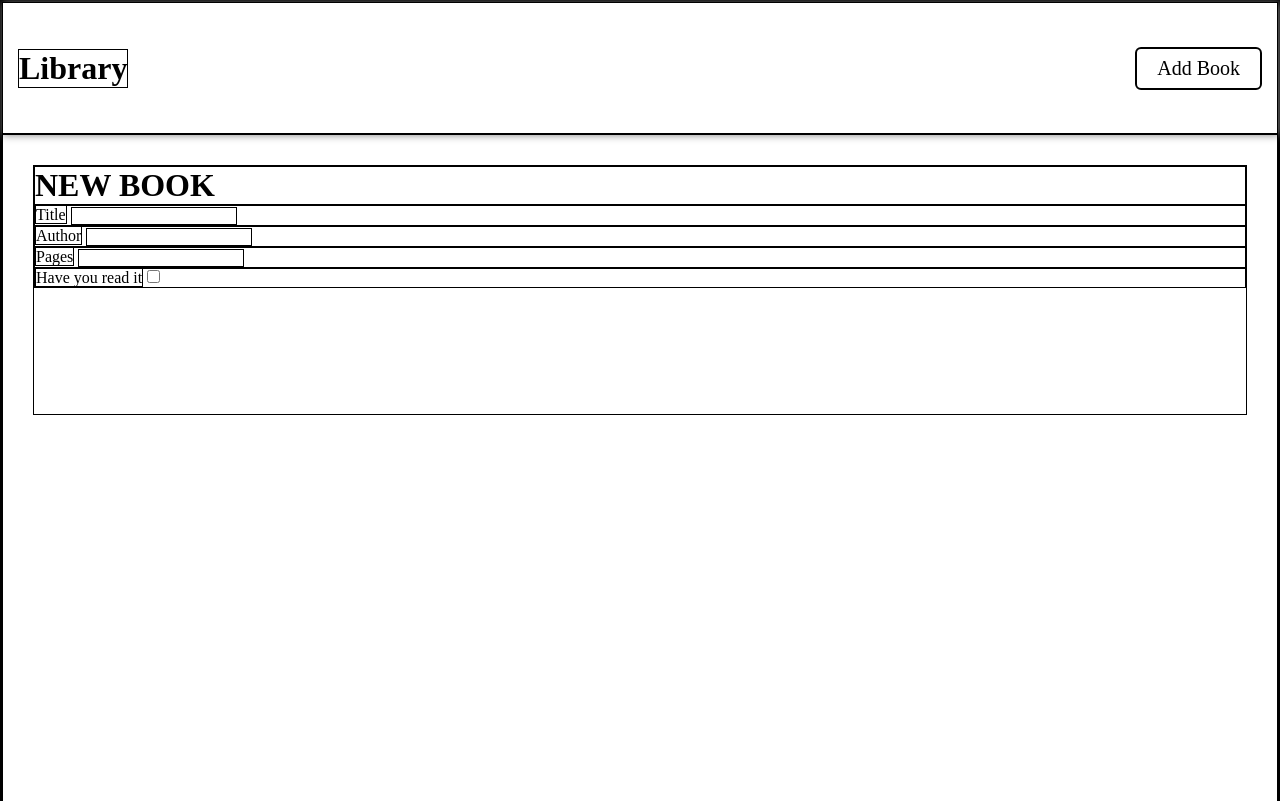
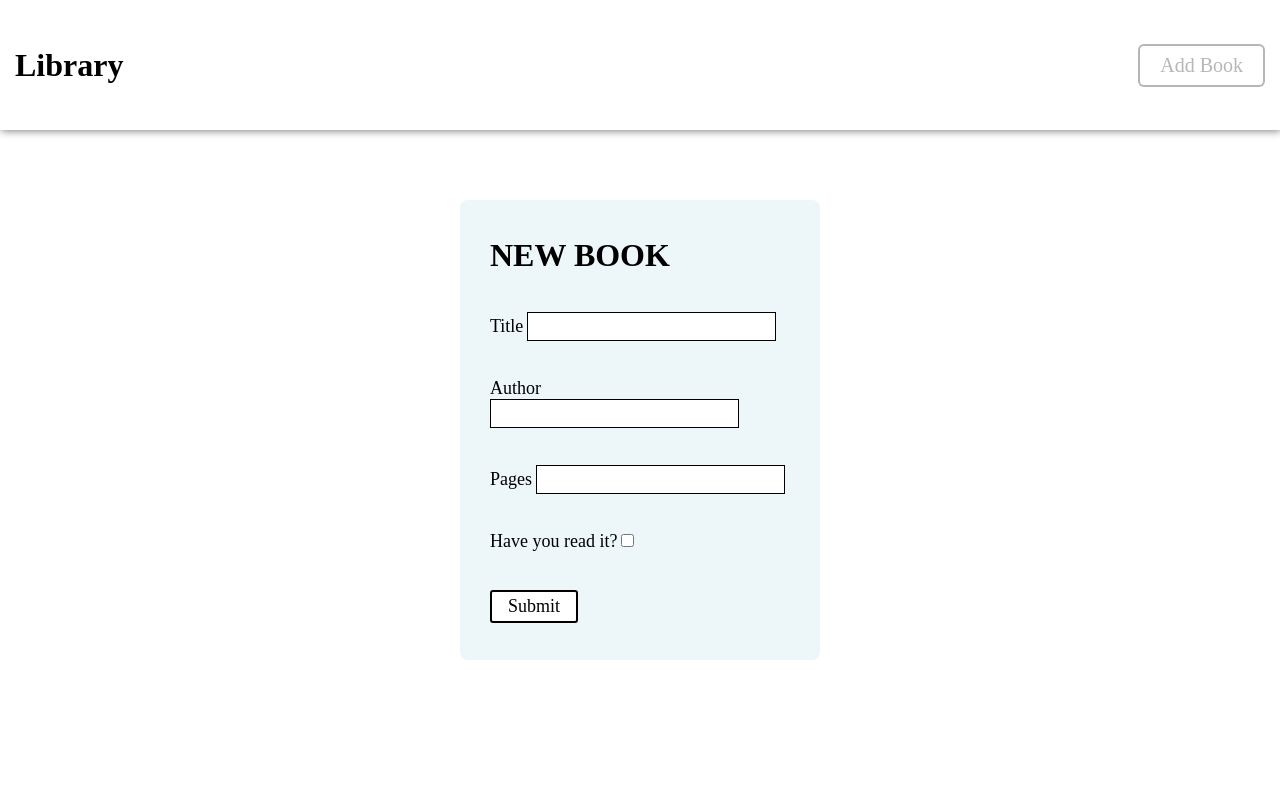
Before and after one commit to rubinimeri/library, a plain HTML site: page index.html in a window 1280 px wide. Both pictures are taken after a click on the button "Add Book". Shown: the top 801 px of the page. Drawn offline with Linux system fonts and the light colour scheme; a web font is replaced by a local one.

Commit message:
addBookToLibrary function works with form

```diff
--- a/index.html
+++ b/index.html
@@ -9,14 +9,14 @@
 <body>
     <header class="header">
         <h1>Library</h1>
-        <button>Add Book</button>
+        <button class="add-book">Add Book</button>
     </header>
     <main class="main">
         <form action="">
             <h1>NEW BOOK</h1>
             <div>
                 <label for="title">Title</label>
-                <input type="text" name="title" id="title">
+                <input type="text" name="title" id="title" required>
             </div>
             <div>
                 <label for="author">Author</label>
@@ -27,9 +27,10 @@
                 <input type="number" name="pages" id="pages">
             </div>
             <div>
-                <label for="read">Have you read it</label>
+                <label for="read">Have you read it?</label>
                 <input type="checkbox" name="read" id="read">
             </div>
+            <button class="submit">Submit</button>
         </form>
     </main>
     <script src="script.js"></script>
--- a/script.js
+++ b/script.js
@@ -12,8 +12,8 @@ function Book(title, author, pages, read){
 
 let myLibrary = [];
 
-function addBookToLibrary() {
-    const book = new Book(prompt("Title?"), prompt("Author"), parseInt(prompt("Pages?")), prompt("Have you read it? true/false"));
+function addBookToLibrary(title, author, pages, read) {
+    const book = new Book(title, author, pages, read);
     const bookContainer = document.querySelector(".main");
 
     const card = document.createElement("div");
@@ -31,3 +31,19 @@ function addBookToLibrary() {
     }
     myLibrary.push(book);
 }
+
+const addBook = document.querySelector(".add-book");
+const form = document.querySelector("form");
+const body = document.querySelector("body")
+
+addBook.addEventListener("click", () => {
+    form.style.display = "flex";
+    addBook.disabled = true;
+})
+
+form.addEventListener("submit", () => {
+    event.preventDefault();
+    addBookToLibrary(document.querySelector("#title").value, document.querySelector("#author").value, document.querySelector("#pages").value, document.querySelector("#read").value);
+    form.style.display = "none"
+    addBook.disabled = false;
+})
--- a/style.css
+++ b/style.css
@@ -5,7 +5,7 @@
     margin: 0;
     font-family: "Belanosima";
     list-style: none;
-    border: 1px solid black;
+    /* border: 1px solid black; */
 }
 
 h1 {
@@ -33,9 +33,12 @@ html {
     font-size: 20px;
     padding: 8px 20px;
 }
-
+.header button:hover {
+    background-color: black;
+    color: white;
+}
 .main {
-    padding: 30px;
+    padding: 30px 15px;
     height: 100%;
 
     display: grid;
@@ -46,3 +49,46 @@ html {
 .main ul {
     text-align: center;
 }
+
+form {
+    display: flex;
+    flex-direction: column;
+    align-items: flex-start;
+    justify-content: space-evenly;
+    gap: 30px;
+    background-color: #EDF6F9;
+    border-radius: 8px;
+    padding: 30px;
+    height: 400px;
+    width: 300px;
+    position: absolute;
+    top: 25%;
+    left: 0;
+    right: 0;
+    margin: auto;
+    display: none;
+}
+input {
+    padding: 3px 12px;
+    outline: none;
+    border: 1px solid;
+    font-size: 100%;
+    font-size: 18px;
+}
+label {
+    font-size: 18px;
+}
+form button {
+    padding: 4px 16px;
+    font-size: 18px;
+    background-color: white;
+    border: 2px solid black;
+    border-radius: 3px;
+}
+
+input:focus:valid {
+    border: 1px solid blue;
+}
+input:focus:invalid {
+    border: 1px solid red;
+}
```
